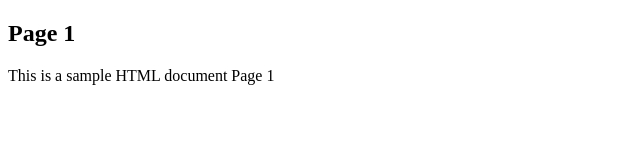
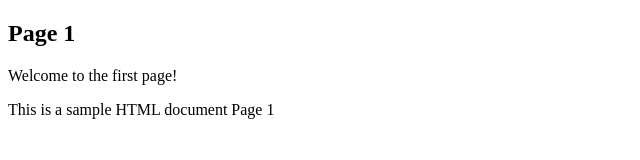
Before and after one commit to farazproject/IMCB-Full-Stack, a plain HTML site: page one.html in a window 1280 px wide. Shown: the whole page, without its empty margins (0-640 px from the left). Drawn offline with Linux system fonts and the light colour scheme.

Commit message:
new code added

```diff
--- a/one.html
+++ b/one.html
@@ -7,6 +7,7 @@
 </head>
 <body>
     <h2>Page 1</h2>
+    <p>Welcome to the first page!</p>
     <p>This is a sample HTML document Page 1</p>
 </body>
 </html>
```
